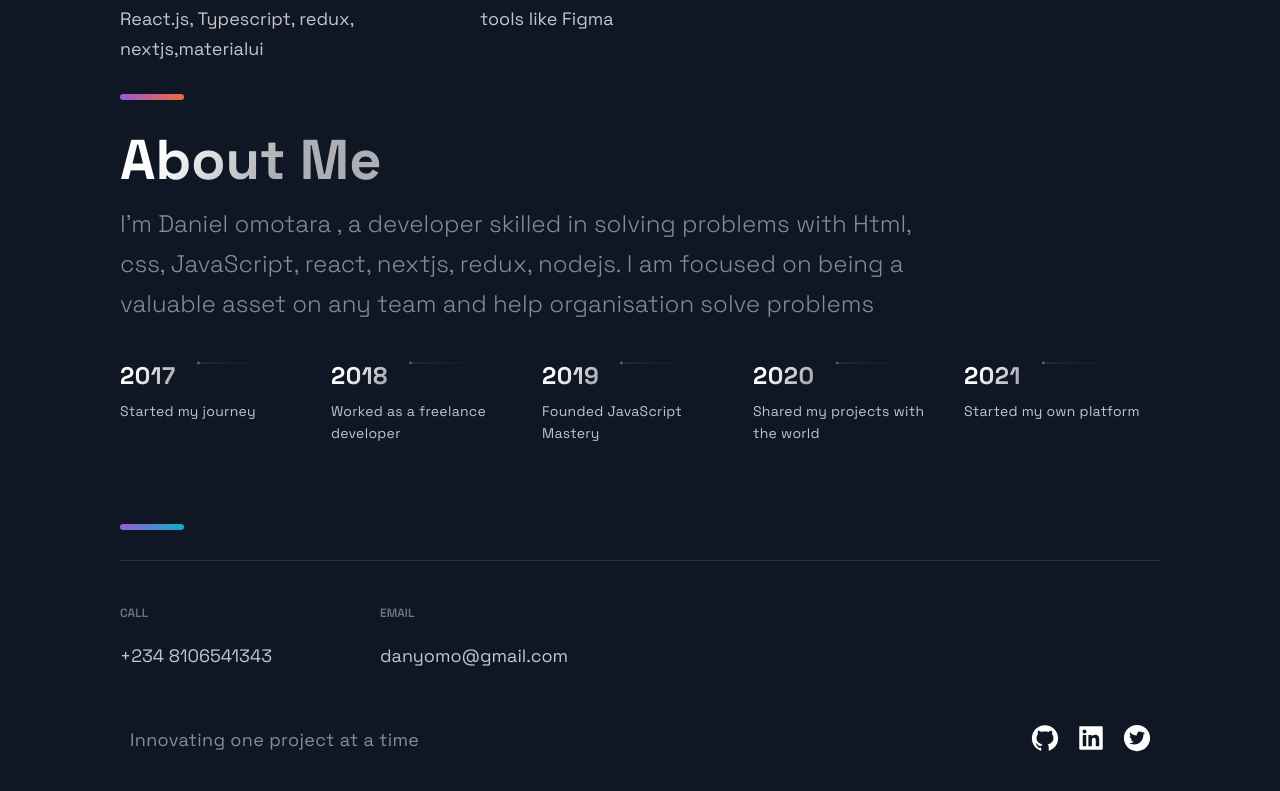
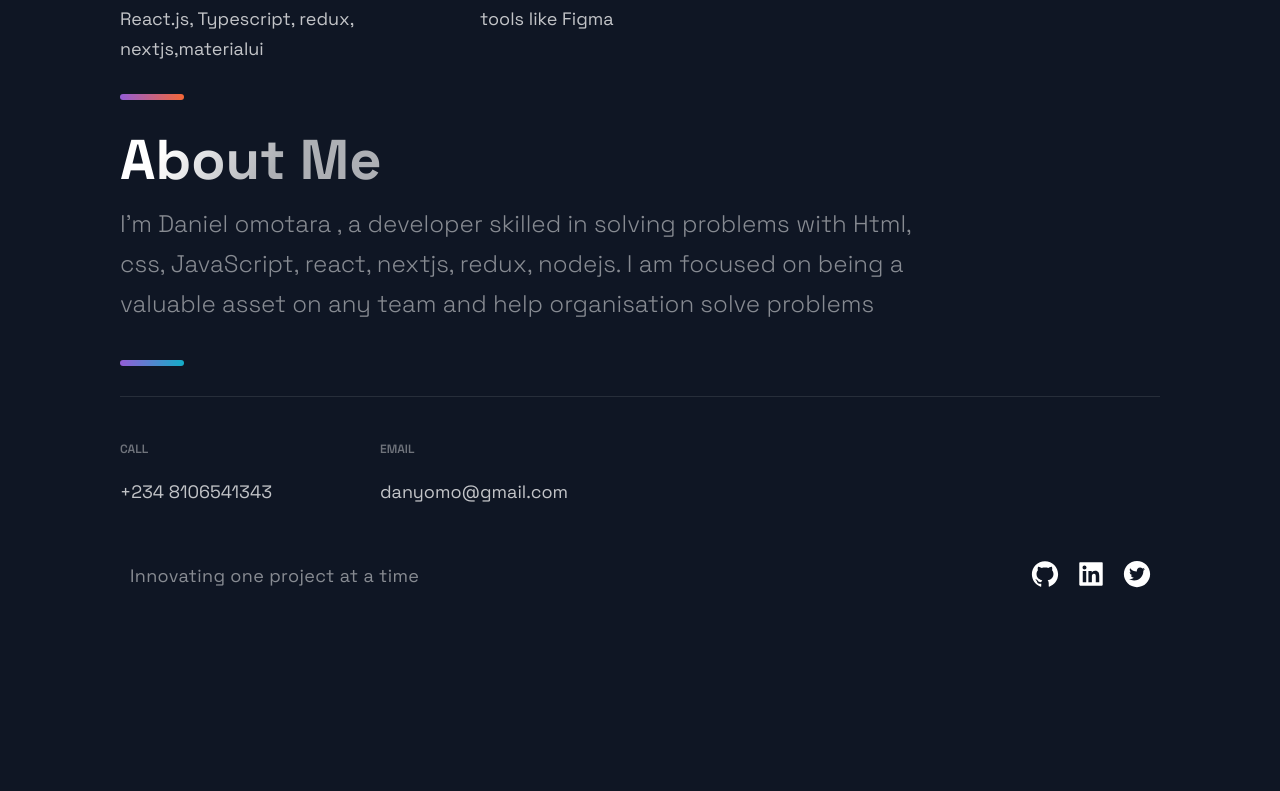
Before and after one commit to danyomo/porfolio-react-app, a Next.js app: page / in a window 1280 px wide. Shown: the part 2629-3420 px from the top of the page. After the commit the page ends 3280 px from the top, so only its background shows below. Built offline with nearby package versions, Linux system fonts and the light colour scheme.

Commit message:
Update TimeLine.js

```diff
--- a/src/components/TimeLine/TimeLine.js
+++ b/src/components/TimeLine/TimeLine.js
@@ -7,40 +7,8 @@
  const TOTAL_CAROUSEL_COUNT = TimeLineData.length;
 
 const Timeline = () => {
-  const [activeItem, setActiveItem] = useState(0);
-  const carouselRef = useRef();
 
-  const scroll = (node, left) => {
-    return node.scrollTo({ left, behavior: 'smooth' });
-  }
 
-  const handleClick = (e, i) => {
-    e.preventDefault();
-
-    if (carouselRef.current) {
-      const scrollLeft = Math.floor(carouselRef.current.scrollWidth * 0.7 * (i / TimeLineData.length));
-
-      scroll(carouselRef.current, scrollLeft);
-    }
-  }
-
-  const handleScroll = () => {
-    if (carouselRef.current) {
-      const index = Math.round((carouselRef.current.scrollLeft / (carouselRef.current.scrollWidth * 0.7)) * TimeLineData.length);
-
-      setActiveItem(index);
-    }
-  }
-
-  // snap back to beginning of scroll when window is resized
-  // avoids a bug where content is covered up if coming from smaller screen
-  useEffect(() => {
-    const handleResize = () => {
-      scroll(carouselRef.current, 0);
-    }
-
-    window.addEventListener('resize', handleResize);
-  }, []);
 
   return (
     <Section id="about">
@@ -49,70 +17,8 @@
       I'm Daniel omotara , a developer skilled in solving problems with Html, css, JavaScript, react, nextjs, redux, nodejs.
 I am focused on being a valuable asset on any team and help organisation solve problems
       </SectionText>
-      <CarouselContainer ref={carouselRef} onScroll={handleScroll}>
-        <>
-          {TimeLineData.map((item, index) => (
-            <CarouselMobileScrollNode
-              key={index}
-              final={index === TOTAL_CAROUSEL_COUNT - 1}>
-              <CarouselItem
-                index={index}
-                id={`carousel__item-${index}`}
-                active={activeItem}
-                onClick={(e) => handleClick(e, index)}>
-                <CarouselItemTitle>
-                  {`${item.year}`}
-                  <CarouselItemImg
-                    width="208"
-                    height="6"
-                    viewBox="0 0 208 6"
-                    fill="none"
-                    xmlns="http://www.w3.org/2000/svg">
-                    <path
-                      fill-rule="evenodd"
-                      clip-rule="evenodd"
-                      d="M2.5 5.5C3.88071 5.5 5 4.38071 5 3V3.5L208 3.50002V2.50002L5 2.5V3C5 1.61929 3.88071 0.5 2.5 0.5C1.11929 0.5 0 1.61929 0 3C0 4.38071 1.11929 5.5 2.5 5.5Z"
-                      fill="url(#paint0_linear)"
-                      fill-opacity="0.33"
-                    />
-                    <defs>
-                      <linearGradient
-                        id="paint0_linear"
-                        x1="-4.30412e-10"
-                        y1="0.5"
-                        x2="208"
-                        y2="0.500295"
-                        gradientUnits="userSpaceOnUse">
-                        <stop stop-color="white" />
-                        <stop
-                          offset="0.79478"
-                          stop-color="white"
-                          stop-opacity="0"
-                        />
-                      </linearGradient>
-                    </defs>
-                  </CarouselItemImg>
-                </CarouselItemTitle>
-                <CarouselItemText>{item.text}</CarouselItemText>
-              </CarouselItem>
-            </CarouselMobileScrollNode>
-          ))}
-        </>
-      </CarouselContainer>
-      <CarouselButtons>
-        {TimeLineData.map((item, index) => {
-          return (
-            <CarouselButton
-              key={index}
-              index={index}
-              active={activeItem}
-              onClick={(e) => handleClick(e, index)}
-              type="button">
-              <CarouselButtonDot active={activeItem} />
-            </CarouselButton>
-          );
-        })}
-      </CarouselButtons>
+
+
       <SectionDivider />
     </Section>
   );
```
